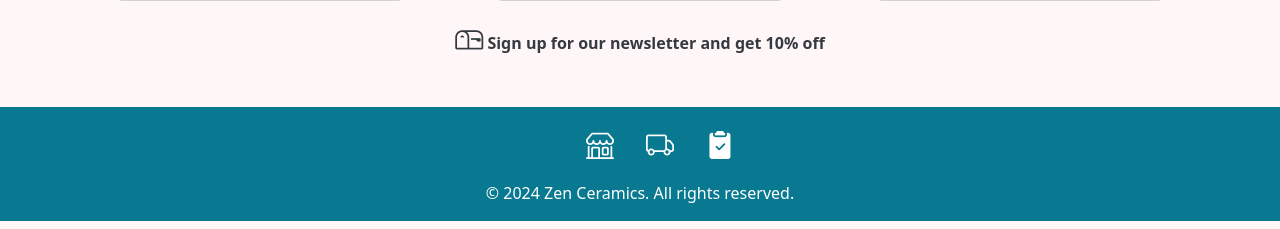
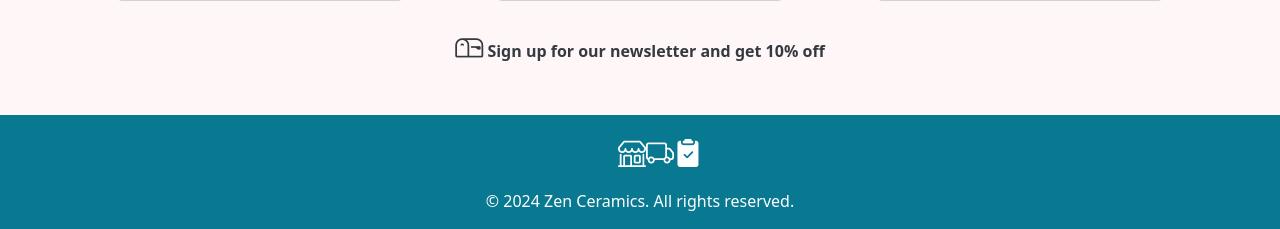
Before and after one commit to emidombek/zenceramics, a Django app: page / in a window 1280 px wide. Shown: the part 1098-1327 px from the top of the page. Run offline with Django 4.2, Linux system fonts and the light colour scheme.

Commit message:
Add styling

```diff
--- a/home/templates/home/index.html
+++ b/home/templates/home/index.html
@@ -20,7 +20,7 @@
   </div>
 
   <!-- Cards with mt-5 -->
-  <div class="container mt-3 mb-3">
+  <div class="container mt-3 mb-4">
     <div class="row">
       <!-- Card for Mugs -->
       <div class="col-sm">
--- a/static/css/style.css
+++ b/static/css/style.css
@@ -66,10 +66,6 @@ i {
   align-items: center;
 }
 
-.search-box {
-  width: 50%;
-}
-
 /* Cards */
 .card {
   width: 18rem;
@@ -84,6 +80,11 @@ h1 {
   font-family: 'Inter', sans-serif;
   color: #343A40;
   font-weight: 200;
+}
+
+.search-box {
+  height: 30px;
+  max-width: 350px;
 }
 
 .custom-search-size {
--- a/templates/base.html
+++ b/templates/base.html
@@ -115,13 +115,13 @@
     {% endblock %}
     <footer class="text-center ext-white py-3 footer-custom mt-5">
       <ul class="list-unstyled d-flex justify-content-center mb-3">
-        <li class="mx-3 text-center">
+        <li class="text-center">
           <a class="nav-link" href="#"><i class="bi bi-shop"></i></a>
         </li>
-        <li class="mx-3 text-center">
+        <li class="text-center">
           <a class="nav-link" href="#"><i class="bi bi-truck"></i></a>
         </li>
-        <li class="mx-3 text-center">
+        <li class="text-center">
           <a class="nav-link" href="#"><i class="bi bi-clipboard2-check-fill"></i></a>
         </li>
       </ul>
```
